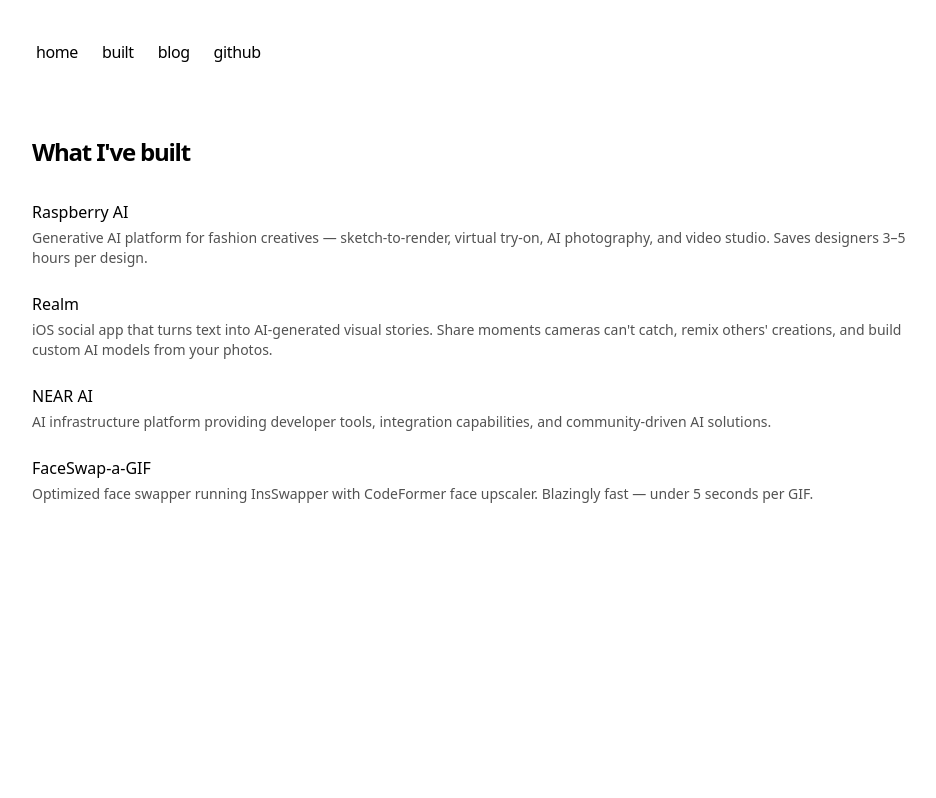
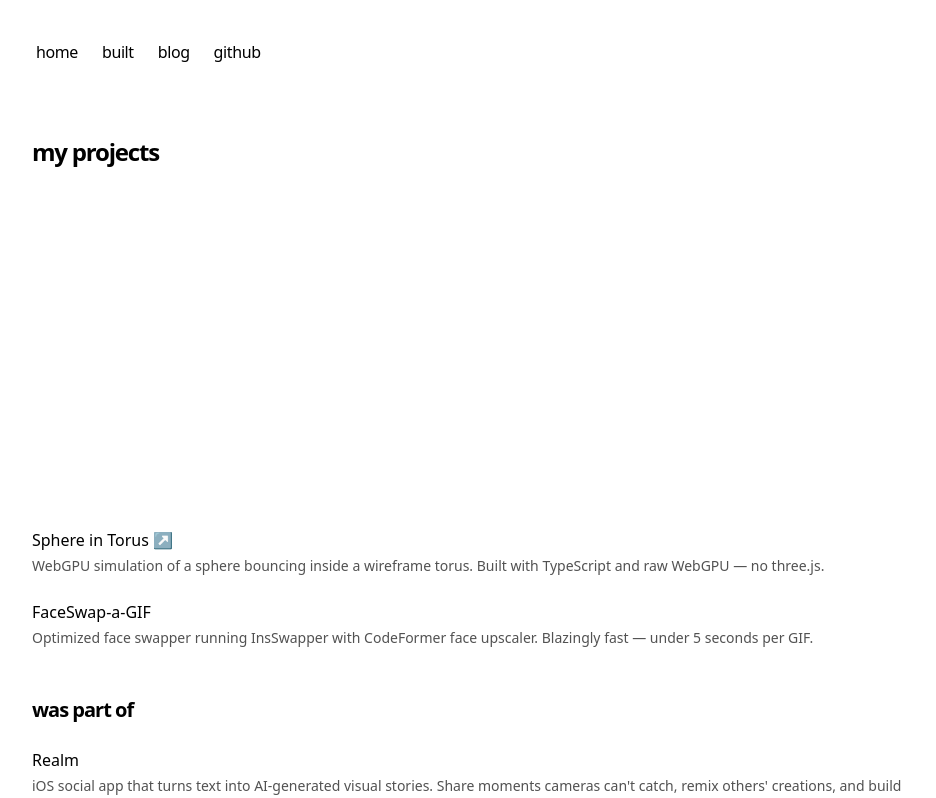
Before and after one commit to zetyquickly/zetyquick.ly, a Next.js app: page /built in a window 1280 px wide. Shown: the top 798 px of the page, without its empty margins (160-1096 px from the left). Built offline with nearby package versions, Linux system fonts and the light colour scheme.

Commit message:
update built

```diff
--- a/app/built/page.tsx
+++ b/app/built/page.tsx
@@ -5,24 +5,12 @@
   description: "Projects I've worked on.",
 }
 
-const externalProjects = [
+const myProjects = [
   {
-    name: 'Raspberry AI',
-    url: 'https://www.raspberry.ai/',
+    name: 'Sphere in Torus',
+    href: '/built/sphere-in-torus',
     description:
-      'Generative AI platform for fashion creatives — sketch-to-render, virtual try-on, AI photography, and video studio. Saves designers 3–5 hours per design.',
-  },
-  {
-    name: 'Realm',
-    url: 'https://apps.apple.com/us/app/realm-real-fun-ai-captured/id6444174028',
-    description:
-      "iOS social app that turns text into AI-generated visual stories. Share moments cameras can't catch, remix others' creations, and build custom AI models from your photos.",
-  },
-  {
-    name: 'NEAR AI',
-    url: 'https://near.ai/',
-    description:
-      'AI infrastructure platform providing developer tools, integration capabilities, and community-driven AI solutions.',
+      'WebGPU simulation of a sphere bouncing inside a wireframe torus. Built with TypeScript and raw WebGPU — no three.js.',
   },
   {
     name: 'FaceSwap-a-GIF',
@@ -32,12 +20,24 @@
   },
 ]
 
-const internalProjects = [
+const wasPartOf = [
   {
-    name: 'Sphere in Torus',
-    href: '/built/sphere-in-torus',
+    name: 'Realm',
+    url: 'https://apps.apple.com/us/app/realm-real-fun-ai-captured/id6444174028',
     description:
-      'WebGPU simulation of a sphere bouncing inside a wireframe torus. Built with TypeScript and raw WebGPU — no three.js.',
+      "iOS social app that turns text into AI-generated visual stories. Share moments cameras can't catch, remix others' creations, and build custom AI models from your photos.",
+  },
+  {
+    name: 'Raspberry AI',
+    url: 'https://www.raspberry.ai/',
+    description:
+      'Generative AI platform for fashion creatives — sketch-to-render, virtual try-on, AI photography, and video studio. Saves designers 3–5 hours per design.',
+  },
+  {
+    name: 'NEAR AI',
+    url: 'https://near.ai/',
+    description:
+      'AI infrastructure platform providing developer tools, integration capabilities, and community-driven AI solutions.',
   },
 ]
 
@@ -45,11 +45,58 @@
   return (
     <section>
       <h1 className="font-semibold text-2xl mb-8 tracking-tighter">
-        What I've built
+        my projects
       </h1>
 
       <div className="flex flex-col space-y-6">
-        {externalProjects.map((project) => (
+        {myProjects.map((project) =>
+          'href' in project ? (
+            <div key={project.name} className="flex flex-col space-y-2">
+              <iframe
+                src="/sphere-in-torus/fullscreen.html"
+                className="w-full rounded-lg border border-neutral-200 dark:border-neutral-800"
+                style={{ height: '40vh', display: 'block', border: 'none' }}
+                title={project.name}
+              />
+              <div className="flex flex-col space-y-1">
+                <Link
+                  href={project.href}
+                  className="font-medium hover:underline underline-offset-2"
+                >
+                  {project.name} ↗
+                </Link>
+                <p className="text-sm text-neutral-600 dark:text-neutral-400">
+                  {project.description}
+                </p>
+              </div>
+            </div>
+          ) : (
+            <a
+              key={project.name}
+              href={project.url}
+              target="_blank"
+              rel="noopener noreferrer"
+              className="group block"
+            >
+              <div className="flex flex-col space-y-1">
+                <p className="font-medium group-hover:underline underline-offset-2">
+                  {project.name}
+                </p>
+                <p className="text-sm text-neutral-600 dark:text-neutral-400">
+                  {project.description}
+                </p>
+              </div>
+            </a>
+          )
+        )}
+      </div>
+
+      <h2 className="font-semibold text-xl mt-12 mb-6 tracking-tighter">
+        was part of
+      </h2>
+
+      <div className="flex flex-col space-y-6">
+        {wasPartOf.map((project) => (
           <a
             key={project.name}
             href={project.url}
@@ -67,28 +114,6 @@
             </div>
           </a>
         ))}
-
-        {internalProjects.map((project) => (
-          <div key={project.name} className="flex flex-col space-y-2">
-            <iframe
-              src="/sphere-in-torus/fullscreen.html"
-              className="w-full rounded-lg border border-neutral-200 dark:border-neutral-800"
-              style={{ height: '40vh', display: 'block', border: 'none' }}
-              title={project.name}
-            />
-            <div className="flex flex-col space-y-1">
-              <Link
-                href={project.href}
-                className="font-medium hover:underline underline-offset-2"
-              >
-                {project.name} ↗
-              </Link>
-              <p className="text-sm text-neutral-600 dark:text-neutral-400">
-                {project.description}
-              </p>
-            </div>
-          </div>
-        ))}
       </div>
     </section>
   )
```
